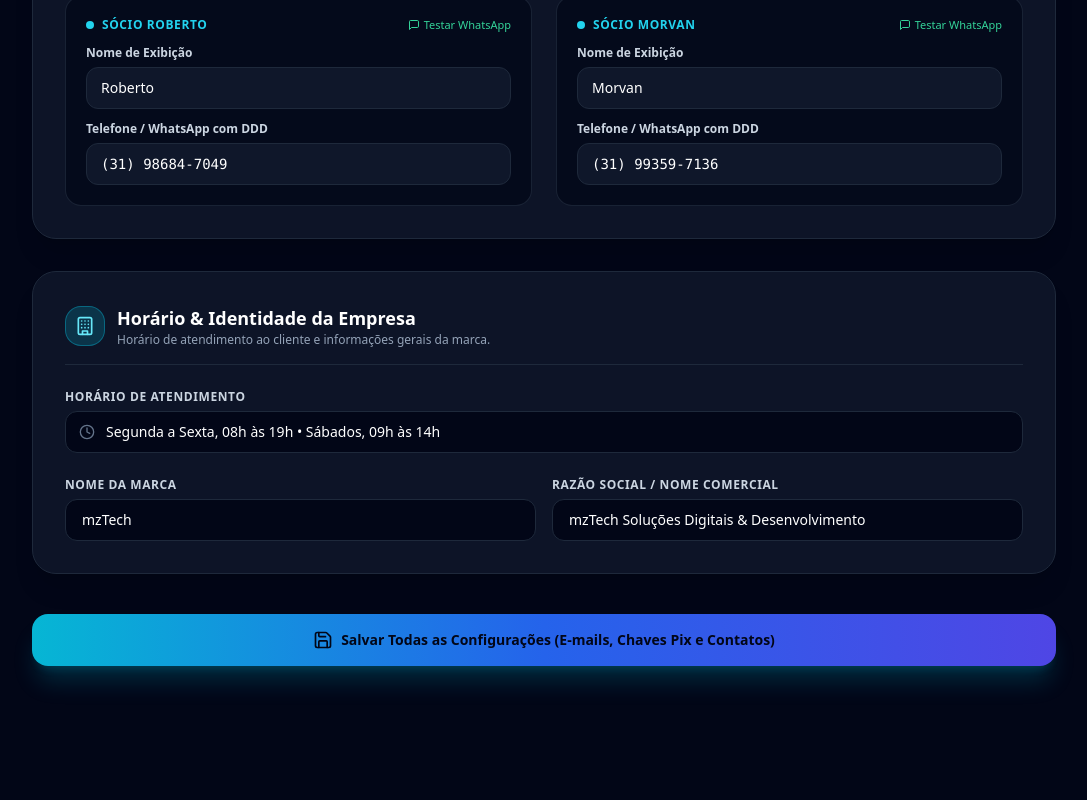
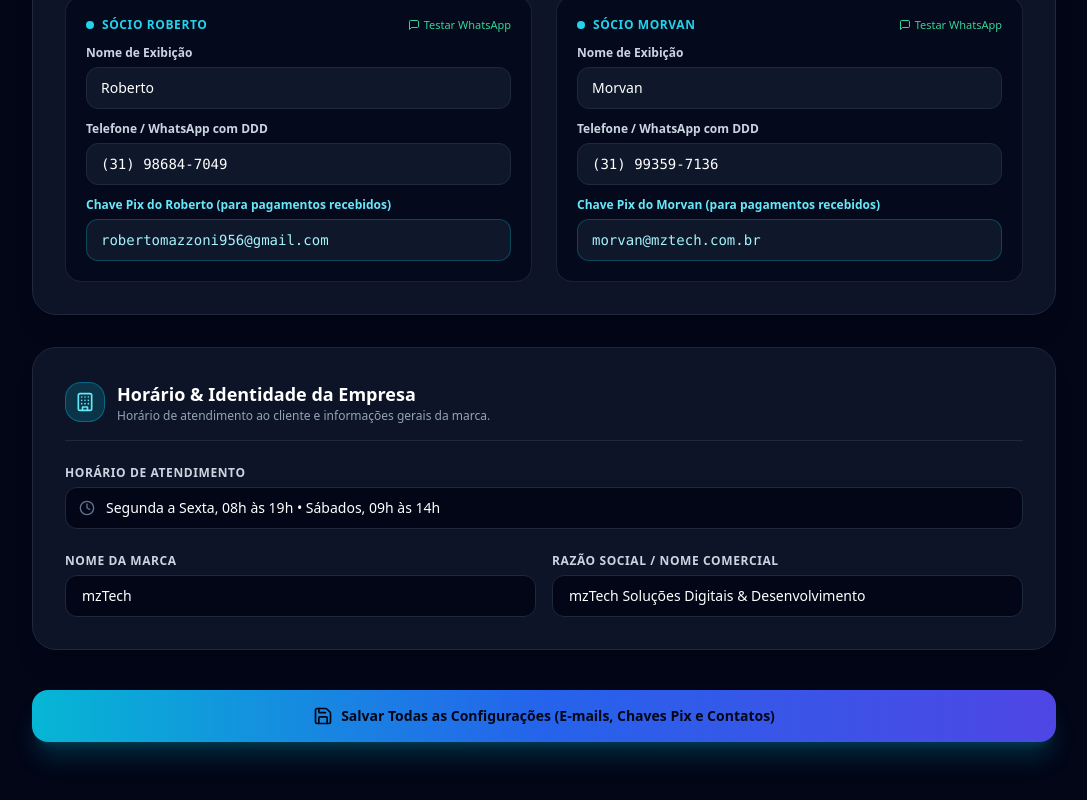
Before and after one commit to robertomazzoni-prog/mztech-plataforma, a Next.js app: page /admin/configuracoes in a window 1280 px wide. Shown: the part 1002-1802 px from the top of the page, without its empty margins (96-1183 px from the left). Before the commit the page ends 1732 px from the top, so only its background shows below. Built offline with nearby package versions, Linux system fonts and the light colour scheme; no server answers.

Commit message:
feat: dynamically bind Pix key and QR code to selected specialist (Roberto or Morvan) throughout quote, contract and checkout

```diff
--- a/src/app/admin/mztech/configuracoes/page.tsx
+++ b/src/app/admin/mztech/configuracoes/page.tsx
@@ -64,9 +64,11 @@ export default function AdminSettingsPage() {
   // Sócios
   const [robertoName, setRobertoName] = useState('Roberto');
   const [robertoPhone, setRobertoPhone] = useState('(31) 98684-7049');
+  const [robertoPixKey, setRobertoPixKey] = useState('robertomazzoni956@gmail.com');
 
   const [morvanName, setMorvanName] = useState('Morvan');
   const [morvanPhone, setMorvanPhone] = useState('(31) 99359-7136');
+  const [morvanPixKey, setMorvanPixKey] = useState('morvan@mztech.com.br');
 
   // Horário
   const [workingHours, setWorkingHours] = useState('Segunda a Sexta, 08h às 19h • Sábados, 09h às 14h');
@@ -84,8 +86,10 @@ export default function AdminSettingsPage() {
         setTagline(s.tagline || 'Tecnologia que coloca sua empresa no digital.');
         setRobertoName(s.robertoName || 'Roberto');
         setRobertoPhone(s.robertoPhone || '(31) 98684-7049');
+        setRobertoPixKey(s.robertoPixKey || 'robertomazzoni956@gmail.com');
         setMorvanName(s.morvanName || 'Morvan');
         setMorvanPhone(s.morvanPhone || '(31) 99359-7136');
+        setMorvanPixKey(s.morvanPixKey || 'morvan@mztech.com.br');
         setWorkingHours(s.workingHours || 'Segunda a Sexta, 08h às 19h • Sábados, 09h às 14h');
 
         if (Array.isArray(s.emails) && s.emails.length > 0) {
@@ -259,9 +263,11 @@ export default function AdminSettingsPage() {
           robertoName,
           robertoPhone,
           robertoWhatsapp: robertoPhone.replace(/\D/g, ''),
+          robertoPixKey,
           morvanName,
           morvanPhone,
           morvanWhatsapp: morvanPhone.replace(/\D/g, ''),
+          morvanPixKey,
           pixKey: primaryPix,
           pixKeys: validPixKeys,
           workingHours,
@@ -666,6 +672,19 @@ export default function AdminSettingsPage() {
                     className="w-full px-3.5 py-2.5 bg-slate-900 border border-slate-800 rounded-xl text-white text-sm font-mono focus:outline-none focus:border-cyan-400"
                   />
                 </div>
+
+                <div className="space-y-1.5">
+                  <label className="block text-xs font-semibold text-cyan-300">
+                    Chave Pix do Roberto (para pagamentos recebidos)
+                  </label>
+                  <input
+                    type="text"
+                    value={robertoPixKey}
+                    onChange={(e) => setRobertoPixKey(e.target.value)}
+                    placeholder="robertomazzoni956@gmail.com"
+                    className="w-full px-3.5 py-2.5 bg-slate-900 border border-cyan-500/30 rounded-xl text-cyan-200 text-sm font-mono focus:outline-none focus:border-cyan-400"
+                  />
+                </div>
               </div>
 
               {/* Morvan */}
@@ -708,6 +727,19 @@ export default function AdminSettingsPage() {
                     onChange={(e) => setMorvanPhone(formatPhoneNumber(e.target.value))}
                     placeholder="(31) 99359-7136"
                     className="w-full px-3.5 py-2.5 bg-slate-900 border border-slate-800 rounded-xl text-white text-sm font-mono focus:outline-none focus:border-cyan-400"
+                  />
+                </div>
+
+                <div className="space-y-1.5">
+                  <label className="block text-xs font-semibold text-cyan-300">
+                    Chave Pix do Morvan (para pagamentos recebidos)
+                  </label>
+                  <input
+                    type="text"
+                    value={morvanPixKey}
+                    onChange={(e) => setMorvanPixKey(e.target.value)}
+                    placeholder="morvan@mztech.com.br ou chave CPF/telefone"
+                    className="w-full px-3.5 py-2.5 bg-slate-900 border border-cyan-500/30 rounded-xl text-cyan-200 text-sm font-mono focus:outline-none focus:border-cyan-400"
                   />
                 </div>
               </div>
--- a/src/app/api/mztech/settings/route.ts
+++ b/src/app/api/mztech/settings/route.ts
@@ -36,9 +36,11 @@ export async function PATCH(req: NextRequest) {
       robertoName,
       robertoPhone,
       robertoWhatsapp,
+      robertoPixKey,
       morvanName,
       morvanPhone,
       morvanWhatsapp,
+      morvanPixKey,
       pixKey,
       pixKeys,
       workingHours,
@@ -53,9 +55,11 @@ export async function PATCH(req: NextRequest) {
       ...(robertoName !== undefined && { robertoName: robertoName.trim() }),
       ...(robertoPhone !== undefined && { robertoPhone: robertoPhone.trim() }),
       ...(robertoWhatsapp !== undefined && { robertoWhatsapp: robertoWhatsapp.replace(/\D/g, '') }),
+      ...(robertoPixKey !== undefined && { robertoPixKey: robertoPixKey.trim() }),
       ...(morvanName !== undefined && { morvanName: morvanName.trim() }),
       ...(morvanPhone !== undefined && { morvanPhone: morvanPhone.trim() }),
       ...(morvanWhatsapp !== undefined && { morvanWhatsapp: morvanWhatsapp.replace(/\D/g, '') }),
+      ...(morvanPixKey !== undefined && { morvanPixKey: morvanPixKey.trim() }),
       ...(pixKey !== undefined && { pixKey: pixKey.trim() }),
       ...(Array.isArray(pixKeys) && { pixKeys }),
       ...(workingHours !== undefined && { workingHours: workingHours.trim() }),
--- a/src/app/pagamento/[id]/page.tsx
+++ b/src/app/pagamento/[id]/page.tsx
@@ -29,6 +29,7 @@ import { MzContractItem } from '@/types/mztech';
 
 export default function PublicPaymentPage({ params }: { params: { id: string } }) {
   const [contract, setContract] = useState<MzContractItem | null>(null);
+  const [settings, setSettings] = useState<any>(null);
   const [loading, setLoading] = useState(true);
   const [pixCopied, setPixCopied] = useState(false);
   const [payloadCopied, setPayloadCopied] = useState(false);
@@ -54,13 +55,13 @@ export default function PublicPaymentPage({ params }: { params: { id: string } }
       if (contRes.ok) {
         const cData = await contRes.json();
         setContract(cData.contract);
-        if (cData.contract?.status === 'ATIVO' && cData.contract?.clientSigned) {
-          // Pode verificar se já foi pago
-        }
       }
       if (settRes.ok) {
         const sData = await settRes.json();
-        if (sData.pixKey) setPixKey(sData.pixKey);
+        if (sData.settings) {
+          setSettings(sData.settings);
+          if (sData.settings.pixKey) setPixKey(sData.settings.pixKey);
+        }
       }
     } catch (err) {
       console.error('Erro ao carregar checkout de pagamento:', err);
@@ -311,9 +312,25 @@ export default function PublicPaymentPage({ params }: { params: { id: string } }
 
             {/* ÁREA DE PAGAMENTO PIX */}
             {selectedMethod === 'PIX' && (() => {
+              const isMorvan = Boolean(
+                contract.assignedDev?.toLowerCase().includes('morvan') ||
+                contract.snapshot?.assignedDev?.toLowerCase().includes('morvan') ||
+                (contract.scopeSupport?.toLowerCase().includes('morvan') && !contract.scopeSupport?.toLowerCase().includes('roberto'))
+              );
+
+              const specialistDisplayName = isMorvan ? (settings?.morvanName || 'Morvan') : (settings?.robertoName || 'Roberto');
+              const specialistFullName = isMorvan
+                ? `${settings?.morvanName || 'Morvan'} (Sócio & Especialista mzTech)`
+                : `${settings?.robertoName || 'Roberto Mazzoni'} (Sócio & Especialista mzTech)`;
+              const merchantName = isMorvan ? (settings?.morvanName || 'MORVAN') : (settings?.robertoName || 'ROBERTO MAZZONI');
+
+              const activePixKey = isMorvan
+                ? (settings?.morvanPixKey || settings?.pixKeys?.find((k: any) => k.holder?.toLowerCase().includes('morvan'))?.key || 'morvan@mztech.com.br')
+                : (settings?.robertoPixKey || settings?.pixKeys?.find((k: any) => k.holder?.toLowerCase().includes('roberto'))?.key || settings?.pixKey || pixKey);
+
               const pixPayload = generatePixPayload({
-                pixKey,
-                merchantName: 'ROBERTO MAZZONI',
+                pixKey: activePixKey,
+                merchantName,
                 merchantCity: 'BELO HORIZONTE',
                 amount: amountToPay,
                 txid: `MZ${contract.id.replace(/\D/g, '').substring(0, 10) || '2026'}`,
@@ -326,19 +343,31 @@ export default function PublicPaymentPage({ params }: { params: { id: string } }
                 setTimeout(() => setPayloadCopied(false), 3000);
               };
 
+              const handleCopyActivePix = () => {
+                navigator.clipboard.writeText(activePixKey);
+                setPixCopied(true);
+                setTimeout(() => setPixCopied(false), 3000);
+              };
+
               return (
                 <div className="p-6 rounded-2xl bg-slate-950 border border-emerald-500/30 space-y-5 text-center animate-in fade-in">
+
+                  {/* Badge de Identificação do Especialista Responsável */}
+                  <div className="inline-flex items-center gap-2 px-3.5 py-1.5 rounded-full bg-cyan-500/10 border border-cyan-500/30 text-cyan-300 text-xs font-semibold">
+                    <span className="w-2 h-2 rounded-full bg-cyan-400 animate-pulse" />
+                    <span>Especialista Selecionado: <strong>{specialistDisplayName}</strong></span>
+                  </div>
 
                   {/* QR Code Real Escaneável por Qualquer Banco */}
                   <div className="space-y-2">
                     <div className="p-3.5 bg-white rounded-2xl max-w-[220px] mx-auto shadow-2xl flex flex-col items-center justify-center">
                       <img
                         src={qrCodeImageUrl}
-                        alt="QR Code Pix Oficial"
+                        alt={`QR Code Pix Oficial - ${specialistDisplayName}`}
                         className="w-48 h-48 object-contain rounded-lg"
                       />
                       <span className="text-[10px] font-mono text-slate-800 font-bold uppercase tracking-wider mt-1">
-                        Pague com Pix • Escaneie Aqui
+                        Pague com Pix • {specialistDisplayName}
                       </span>
                     </div>
                     <p className="text-[11px] text-slate-400">
@@ -369,28 +398,28 @@ export default function PublicPaymentPage({ params }: { params: { id: string } }
                     </div>
                   </div>
 
-                  {/* Chave Pix Direta */}
+                  {/* Chave Pix Direta do Sócio Escolhido */}
                   <div className="space-y-2 text-left max-w-md mx-auto pt-2 border-t border-slate-800/80">
                     <label className="text-[11px] uppercase font-bold text-slate-400">
-                      Ou Pague Usando a Chave Pix Direta (E-mail):
+                      Ou Pague Usando a Chave Pix Direta do {specialistDisplayName}:
                     </label>
                     <div className="flex items-center gap-2">
                       <input
                         type="text"
                         readOnly
-                        value={pixKey}
+                        value={activePixKey}
                         className="w-full bg-slate-900 border border-slate-800 rounded-xl px-3.5 py-2 text-xs font-mono text-slate-300 focus:outline-none truncate"
                       />
                       <button
-                        onClick={handleCopyPix}
+                        onClick={handleCopyActivePix}
                         className="px-4 py-2 rounded-xl bg-slate-800 hover:bg-slate-700 text-slate-200 text-xs font-bold flex items-center gap-1.5 shrink-0 transition-colors"
                       >
                         {pixCopied ? <Check className="w-3.5 h-3.5 text-emerald-400" /> : <Copy className="w-3.5 h-3.5" />}
                         <span>{pixCopied ? 'Copiado!' : 'Copiar Chave'}</span>
                       </button>
                     </div>
-                    <p className="text-[10px] text-slate-500">
-                      Favorecido: <strong className="text-slate-400">Roberto Mazzoni</strong> (Sócio & Titular mzTech).
+                    <p className="text-[10px] text-slate-400">
+                      Favorecido da Chave: <strong className="text-white">{specialistFullName}</strong>.
                     </p>
                   </div>
 
--- a/src/lib/mz-settings-store.ts
+++ b/src/lib/mz-settings-store.ts
@@ -26,9 +26,11 @@ export interface CompanySettings {
   robertoName: string;
   robertoPhone: string;
   robertoWhatsapp: string;
+  robertoPixKey?: string;
   morvanName: string;
   morvanPhone: string;
   morvanWhatsapp: string;
+  morvanPixKey?: string;
   pixKey: string;
   pixKeys: CompanyPixItem[];
   workingHours: string;
@@ -54,18 +56,28 @@ export const defaultCompanySettings: CompanySettings = {
   robertoName: 'Roberto',
   robertoPhone: '(31) 98684-7049',
   robertoWhatsapp: '5531986847049',
+  robertoPixKey: 'robertomazzoni956@gmail.com',
   morvanName: 'Morvan',
   morvanPhone: '(31) 99359-7136',
   morvanWhatsapp: '5531993597136',
+  morvanPixKey: 'morvan@mztech.com.br',
   pixKey: 'robertomazzoni956@gmail.com',
   pixKeys: [
     {
-      id: 'pix-1',
+      id: 'pix-roberto',
       key: 'robertomazzoni956@gmail.com',
       type: 'EMAIL',
       holder: 'Roberto (Sócio mzTech)',
       bank: 'Nubank / Inter',
       isPrimary: true,
+    },
+    {
+      id: 'pix-morvan',
+      key: 'morvan@mztech.com.br',
+      type: 'EMAIL',
+      holder: 'Morvan (Sócio mzTech)',
+      bank: 'Nubank / Inter',
+      isPrimary: false,
     },
   ],
   workingHours: 'Segunda a Sexta, 08h às 19h • Sábados, 09h às 14h',
--- a/src/types/mztech.ts
+++ b/src/types/mztech.ts
@@ -320,6 +320,7 @@ export interface MzContractSnapshot {
   backupRetentionDays: number;
   codeOwnership: CodeOwnershipType;
   termsVersion: string;
+  assignedDev?: string;
   generatedAt: string;
 }
 
@@ -342,6 +343,7 @@ export interface MzContractItem {
     domain?: string | null;
   } | null;
   quoteId?: string | null;
+  assignedDev?: string; // "Roberto" | "Morvan" | "Sem Preferência"
   title: string;
   content: string;
   totalDevPrice: number;
```
Also changed, not shown: src/lib/mz-entities-store.ts (+16 -8 lines).
